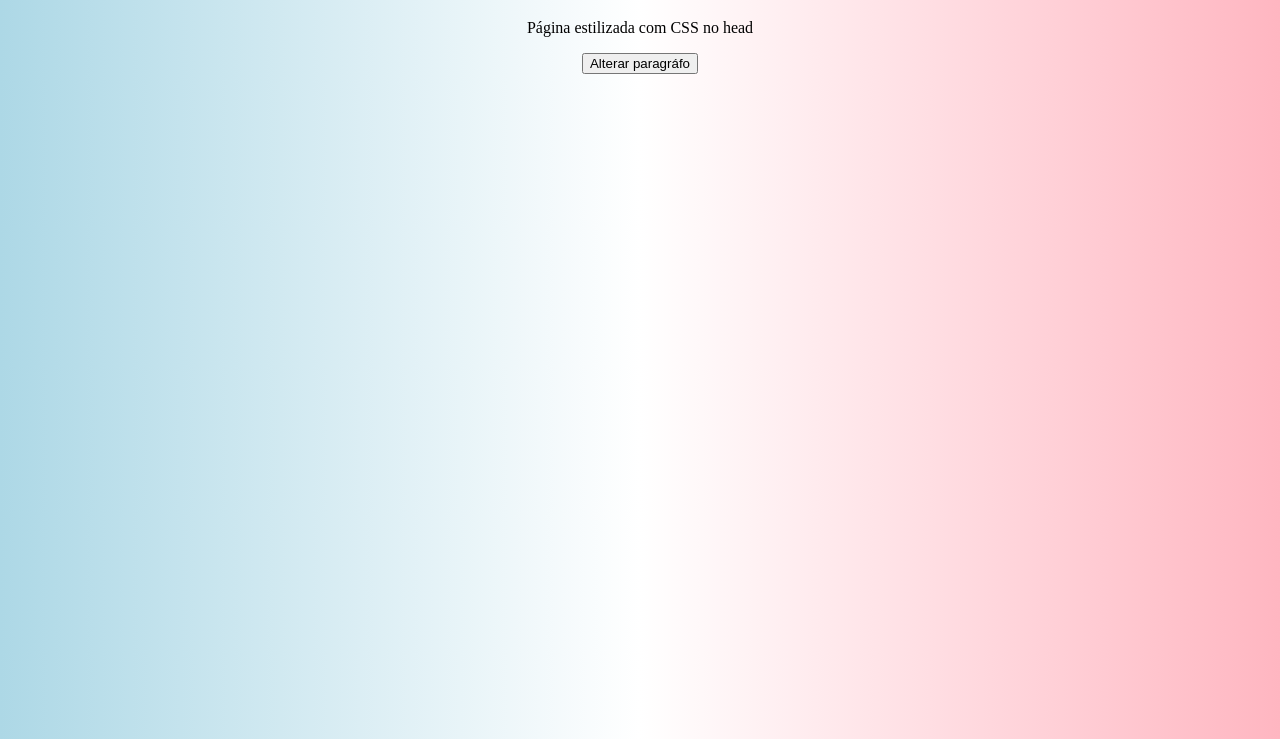
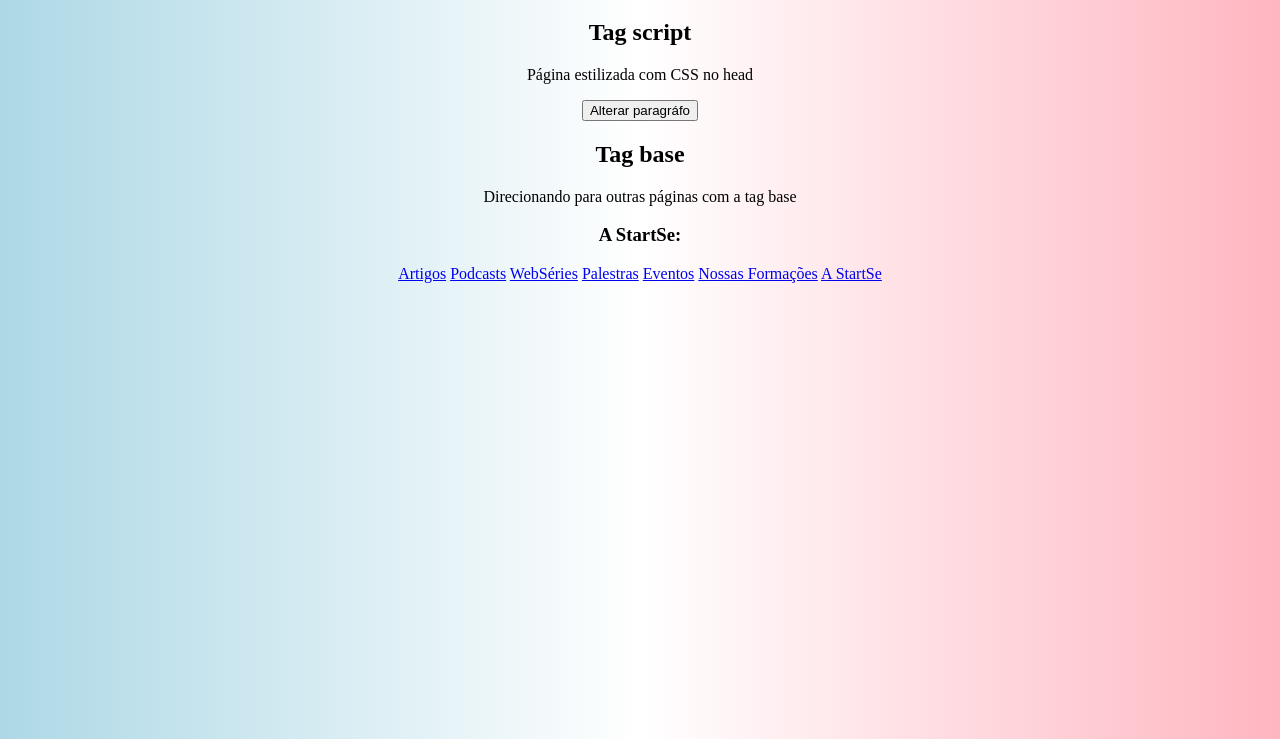
Before and after one commit to dand-e/tech-academy, a plain HTML site: page html/metadados.html in a window 1280 px wide. Shown: the part 61-800 px from the top of the page. Drawn offline with Linux system fonts and the light colour scheme.

Commit message:
meta-tags SEO

```diff
--- a/html/metadados.html
+++ b/html/metadados.html
@@ -2,6 +2,11 @@
 <html lang="pt-br">
   <head>
     <meta charset="UTF-8"/> <!-- Esta tag define o padrão de caracteres -->
+    <meta name="description" content="Vendo meta-tags no HTML">
+    <meta name="keyword" content="Meta-tag, tag head, metadados">
+    <meta name="author" content="Dan Vi">
+    <meta name="robots" content="noindex, follow, nosnippet, noarchive, noimageindex"> <!-- É possível usar index, follow -->
+
     <title>Vendo Meta Tags</title> <!-- Metadado para determinar o nome da página no navegador ou nos favoritos -->
     <style>
       body{
@@ -17,10 +22,26 @@
         })
       }
     </script>
+    <base href="https://startse.com/">
   </head>
   <body>
     <h1>Aprendendo sobre Tags no Head</h1>
-    <p id="meuParagrafo">Página estilizada com CSS no head</p>
-    <button id="btnAlterar" type="submit">Alterar paragráfo</button>
+    <section>
+      <h2>Tag script</h2>
+      <p id="meuParagrafo">Página estilizada com CSS no head</p>
+      <button id="btnAlterar" type="submit">Alterar paragráfo</button>
+    </section>
+    <section>
+      <h2>Tag base</h2>
+      <p>Direcionando para outras páginas com a tag base</p>
+      <h3>A StartSe: </h3>
+      <a href="artigos/?utm_source=lms" target="_blank">Artigos</a>
+      <a href="podcasts" target="_blank">Podcasts</a>
+      <a href="webseries" target="_blank">WebSéries</a>
+      <a href="aulas" target="_blank">Palestras</a>
+      <a href="eventos" target="_blank">Eventos</a>
+      <a href="vitrine" target="_blank">Nossas Formações</a>
+      <a href="sobre-nos" target="_blank">A StartSe</a>
+    </section>
   </body>
 </html>
```
